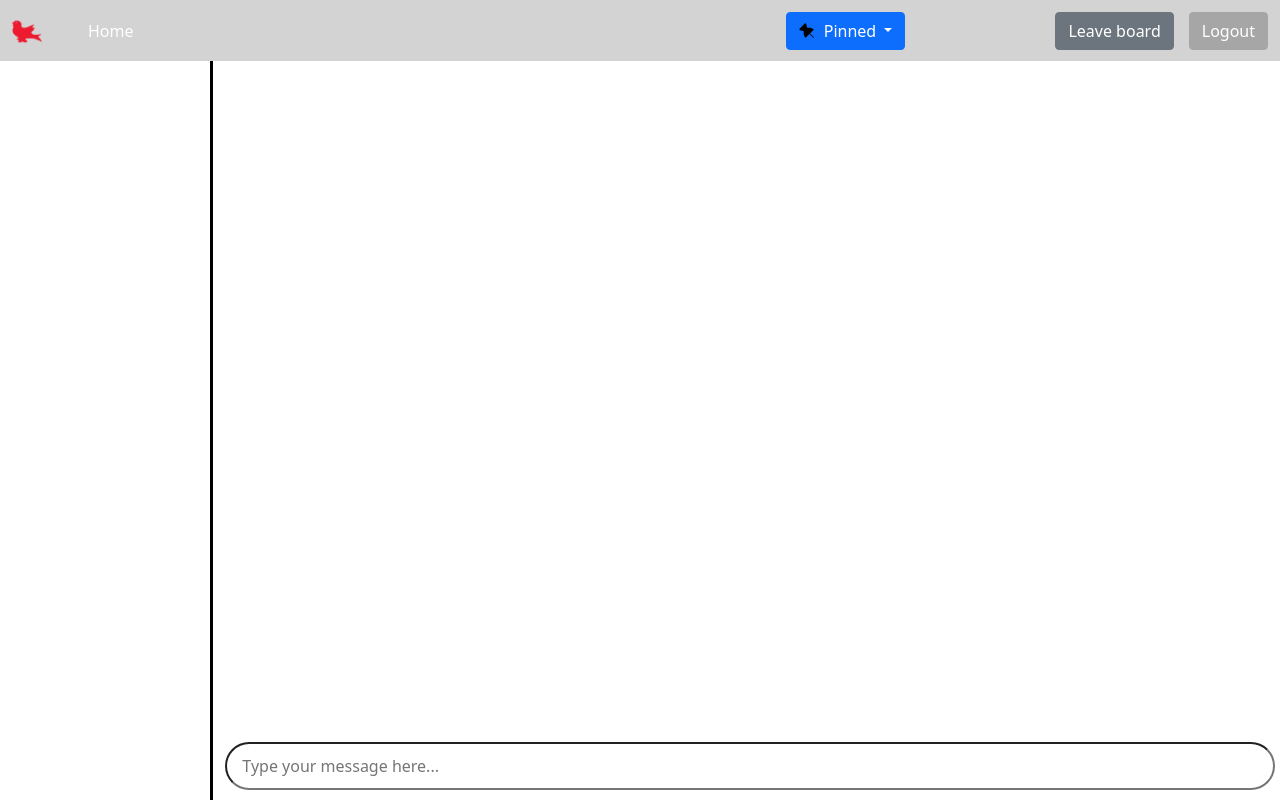
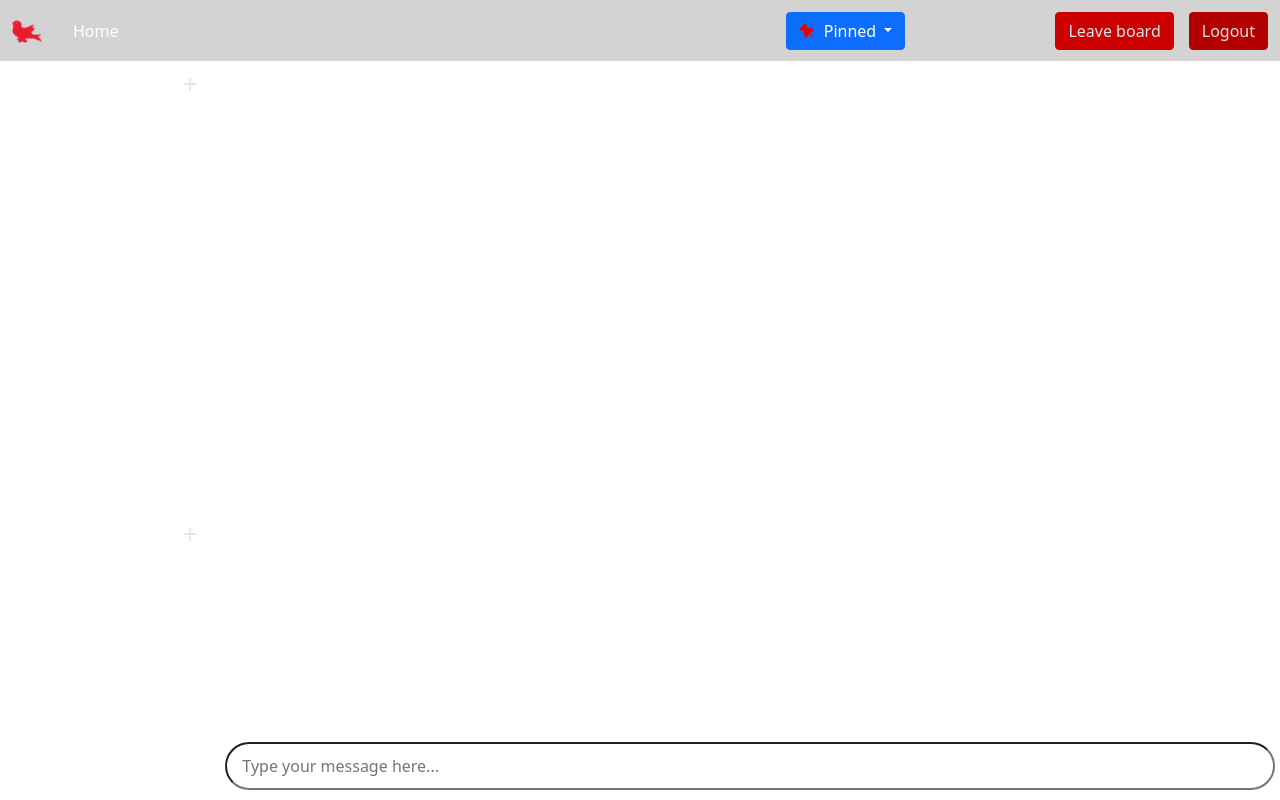
Before and after one commit to 3FI/COMP-307-Project, a PHP site: page /discussion.html in a window 1280 px wide. Run offline with PHP 8.4, Linux system fonts and the light colour scheme; data comes from the database, SQL or seed files in the repository; data that the repository does not hold is empty.

Commit message:
aesthetic changes to discussion board

```diff
--- a/htdocs/discussion.css
+++ b/htdocs/discussion.css
@@ -51,7 +51,6 @@ nav {
 }
 
 .channels-users {
-    border-right: 3px solid black;
     padding: 0px;
     /* background-color: darkgray; */
     height: 95vh;
@@ -61,26 +60,27 @@ nav {
         position: sticky;
         top: 0;
         left: 0;
-        padding: 6px 12px;
+        padding: 10px 18px;
         /* background-color: gray; */
 
         >.new-channel-btn {
             display: inline;
             float: right;
             margin-right: 0px;
-            padding: 0px 7px;
+            padding: 0px 0px 0px 0px;
             border-radius: 5px;
             transition: background-color 0.1s ease-in-out;
         }
         >.new-channel-btn:hover{
             background-color: #777575;
+            cursor: pointer;
         }
 
     }
 }
 
 #channel-select, #users-select {
-    padding: 6px;
+    padding: 4px;
     height: 50vh;
     overflow-y: scroll;
 }
@@ -89,14 +89,29 @@ nav {
     display: flex;
     justify-content: space-between;
     font-size: 16px;
-    border-radius: 10px;
-    padding: 5px;
-    margin-bottom: 5px;
+    border-radius: 8px;
+    padding: 12px;
+    margin-bottom: 4px;
+    margin-right: 1px;
     transition: font-size 0.1s ease-in-out, background-color 0.1s ease-in-out;
+    color: #e6e6e6;
 }
 .channel:hover, .user:hover{
     /* background-color: #777575!important; */
-    font-size: 18px;
+    cursor: pointer;
+    color: #ffffff;
+}
+
+.add-icon{
+    color: #e6e6e6;
+    font-size: large;
+    transform: scale(1.5);
+}
+.add-icon:hover{
+    cursor: pointer;
+    color: #ffffff;
+    margin: 0;
+    transform: scale(1.7);
 }
 .channel .settings-icon{
     visibility: hidden;
--- a/htdocs/discussion.html
+++ b/htdocs/discussion.html
@@ -20,13 +20,13 @@
             <span class="navbar-brand" id="board-name" style="color:#ffffff;cursor:default;"></span>
             <div class="navbar-modified" id="navbarText">
                 <ul class="navbar-nav me-auto mb-lg-0">
-                    <li class="nav-item">
-                        <a class="boards-link" aria-current="page" href="select-discussion.html" style="color:#ffffff;">Home</a>
-                    </li>
+                    <div class="nav navbar-left">
+                        <a href="select-discussion.html" class="boards-link" style="color:#ffffff;">Home</a>
+                    </div>
                 </ul>
                 <div class="dropdown">
                     <button class="btn btn-primary dropdown-toggle" id="dropdown-button" type="button" onclick="togglePinnedMessages()" data-bs-toggle="dropdown" aria-expanded="false">
-                      <img src="./img/pin_icon.svg" style="padding-right: 6px; padding-bottom: 4px;">
+                      <img src="./img/pin_icon.svg" class="pin" style="padding-right: 6px; padding-bottom: 4px;">
                         Pinned
                     </button>
                     <div id="close-menu-overlay" onclick="togglePinnedMessages()"></div>
@@ -34,9 +34,9 @@
 
                     </div>
                 </div>
-                <button class="btn btn-secondary" onclick="leaveBoard()" style="margin-right:15px;">Leave board</button>
+                <button id="leaveBoard" class="btn leaveboard-btn" onclick="leaveBoard()" style="margin-right:15px;">Leave board</button>
                 <form action="/logout" method="post">
-                    <button type="logout" class="btn logout logout-btn">Logout</button>
+                    <button id="logout" type="logout" class="btn logout-btn">Logout</button>
                 </form>
             </div>
         </div>
@@ -47,7 +47,7 @@
         <input type="text" id="name" placeholder="">
         <small id="valid-input"></small>
         <div class="buttons">
-            <button type="button" class="btn btn-secondary cancel-btn" id="close-btn" onclick="closeWindow()">Cancel</button>
+            <button type="button" class="btn btn-secondary cancel-btn" id="close-btn" onclick="closeWindow()" style="margin-right:5px">Cancel</button>
             <button type="button" class="btn btn-primary" id="create-btn"></button>
         </div>
     </div>
@@ -55,16 +55,16 @@
         <div class="row">
             <div class="channels-users col-lg-2 col-md-3 col-sm-4 col-4" id="l-column">
                 <div class="header channels l-col-headers">
-                    <span class="navbar-brand">Channels</span>
-                    <span class="new-channel-btn navbar-brand" onclick="toggleNewChannel()">+</span>
+                    <span class="navbar-brand" style="cursor:default">Channels</span>
+                    <span class="new-channel-btn add-icon" onclick="toggleNewChannel()">&#43;</span>
                 </div>
                 <div id="channel-select">
                     <div class="channel" onclick="chooseChannel(this)">
                     </div>
                 </div>
                 <div class="header users l-col-headers">
-                    <span class="navbar-brand">Users</span>
-                    <span class="new-channel-btn navbar-brand" onclick="toggleNewUser()">+</span>
+                    <span class="navbar-brand" style="cursor:default">Users</span>
+                    <span class="new-channel-btn add-icon" onclick="toggleNewUser()">&#43;</span>
                 </div>
                 <div id="users-select">
                 </div>
@@ -76,7 +76,7 @@
                     <div class="message">
                         <!-- <div class="username"><strong>User 1</strong></div>
                         <div class="datetime">2023/8/2</div>
-                        <img src="./img/pin_icon.svg" alt="" class="pin-icon" onclick="pinMessage(this)">
+                        <img src="./img/pin_icon.svg" alt="" class="pin" onclick="pinMessage(this)">
                         <div id="pinned-mark">Pinned</div>
                         <div class="text">Test message</div> -->
                     </div>
@@ -282,7 +282,7 @@
             var new_buttons = document.getElementsByClassName("new-channel-btn");
             for (var i = 0; i < new_buttons.length; i++) {
                 new_buttons[i].addEventListener('mouseover', function() {
-                    this.style.backgroundColor = darkenColor(board_color, 60);
+                    this.style.backgroundColor = darkenColor(board_color, 50);
                 });
                 new_buttons[i].addEventListener('mouseout', function() {
                     if (this.childNodes[0].innerHTML != active_channel_name){
@@ -291,7 +291,10 @@
                     }
                 });
             }
-
+            document.getElementById("leaveBoard").style.backgroundColor = darkenColor(board_color, 40);
+            document.getElementById("leaveBoard").style.borderColor = darkenColor(board_color, 30);
+            document.getElementById("logout").style.backgroundColor = darkenColor(board_color, 60);
+            document.getElementById("logout").style.borderColor = darkenColor(board_color, 50);
         }
 
         function darkenColor(hex, percentage) {
--- a/htdocs/main.css
+++ b/htdocs/main.css
@@ -48,30 +48,41 @@ html, body {
     height: 61px;
 }
 
-.logout-btn {
-    color: #ffffff;
-    background-color: #a6a6a6;
-    border-color: #a6a6a6;
+.leaveboard-btn {
+    color: #e6e6e6;
+    background-color: #cc0000;
+    border-color: #cc0000;
 }
 
-.logout-btn:hover {
+.leaveboard-btn:hover {
     color: #ffffff;
     background-color: #cc0000;
     border-color: #cc0000;
 }
 
+.logout-btn {
+    color: #e6e6e6;
+    background-color: #b30000;
+    border-color: #b30000;
+}
+
+.logout-btn:hover {
+    color: #ffffff;
+    background-color: #b30000;
+    border-color: #b30000;
+}
+
 .boards-link {
     text-decoration: none;
-    font-weight: 400;
-    color: #ffffff;
-    margin: 15px;
+    color: #e6e6e6;
     cursor: pointer;
 }
 
 .boards-link:hover {
     text-decoration: none;
-    font-weight: 500;
     color: #ffffff;
+    transform: scale(1.02);
+    cursor: pointer;
 }
 
 .logout-link {
@@ -123,3 +134,7 @@ html, body {
     background-color: #b30000;
     border-color: #b30000;
 }
+
+.pin {
+    filter: invert(11%) sepia(94%) saturate(6687%) hue-rotate(9deg) brightness(90%) contrast(117%);
+}
```
Also changed, not shown: other parts of htdocs/discussion.css (+17 -5 lines).
